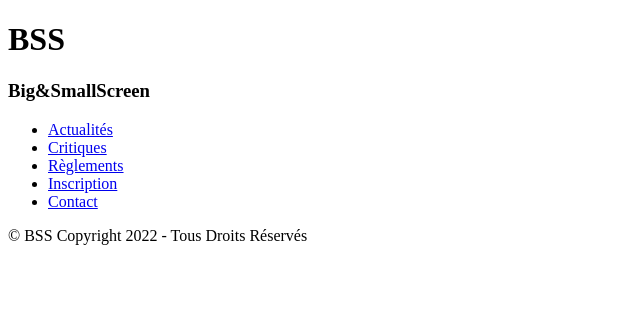
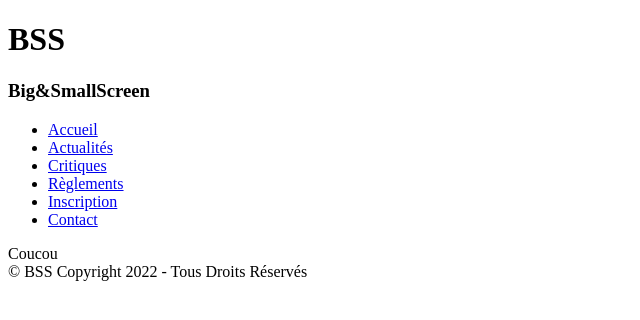
Before and after one commit to RmNLcN06/BigSmallScreen, a PHP site: page /index.php?page=actualites in a window 1280 px wide. Shown: the top 320 px of the page, without its empty margins (0-640 px from the left). Run offline with PHP 8.4, Linux system fonts and the light colour scheme.

Commit message:
Fix loop bug

```diff
--- a/inc/_menu.php
+++ b/inc/_menu.php
@@ -1,5 +1,6 @@
 <div class="menu__content">
     <ul>
+        <li><a href="?page=accueil">Accueil</a></li>
         <li><a href="?page=actualites">Actualités</a></li>
         <li><a href="?page=critiques">Critiques</a></li>
         <li><a href="?page=reglements">Règlements</a></li>
--- a/index.php
+++ b/index.php
@@ -10,8 +10,8 @@ else
 
 switch($page)
 {
-    case 'index':
-        $pagepath = 'index.php';
+    case 'accueil':
+        $pagepath = 'pages/accueil.php';
         break;
     case 'actualites':
         $pagepath = 'pages/actualites.php';
@@ -29,12 +29,12 @@ switch($page)
         $pagepath = 'pages/contact.php';
         break;
     default:
-        $pagepath = 'index.php';
+        $pagepath = 'pages/accueil.php';
 }
 
 if(!file_exists($pagepath))
 {
-    $pagepath = 'index.php';
+    $pagepath = 'pages/accueil.php';
 }
 ?>
 
@@ -83,7 +83,7 @@ if(!file_exists($pagepath))
                 <?php include("inc/_menu.php"); ?>
             </nav>
             <main>
-                <?php include($pagepath);?>
+                <?php include($pagepath); ?>
             </main>
             <footer>
                 <?php include('inc/_footer.php'); ?>
--- a/pages/actualites.php
+++ b/pages/actualites.php
@@ -0,0 +1,3 @@
+<?php
+echo "Coucou";
+?>
```
Also changed, not shown: pages/accueil.php (added, +18 -0 lines).
